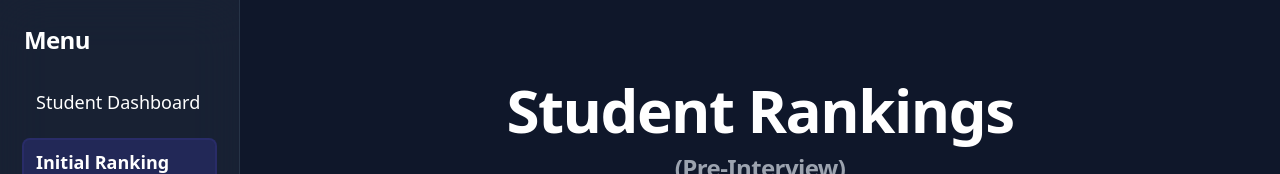
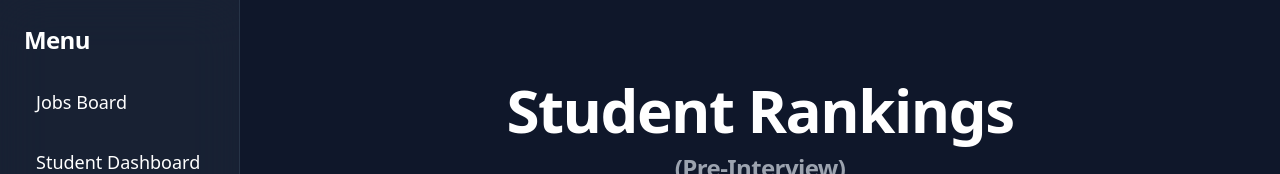
Before and after one commit to lucak0909/ISE_Residency_System, a React (Vite) app: page /StudentRanking1 in a window 1280 px wide. Shown: the top 174 px of the page. Built offline with nearby package versions, Linux system fonts and the light colour scheme; no server answers; the database is empty.

Commit message:
Fixed nav bar on initial ranking

```diff
--- a/src/pages/S_Ranking1.tsx
+++ b/src/pages/S_Ranking1.tsx
@@ -229,6 +229,11 @@ export default function StudentRanking1() {
                 <h2 className="text-2xl font-bold tracking-tight">Menu</h2>
 
                 <nav className="flex flex-1 flex-col gap-4 text-lg">
+                    <NavLink to="/JobsBoard"
+                             className="rounded-md px-3 py-2 hover:bg-slate-700/50">
+                        Jobs Board
+                    </NavLink>
+
                     <NavLink to="/StudentDashboard"
                              className="rounded-md px-3 py-2 hover:bg-slate-700/50">
                         Student Dashboard
```
